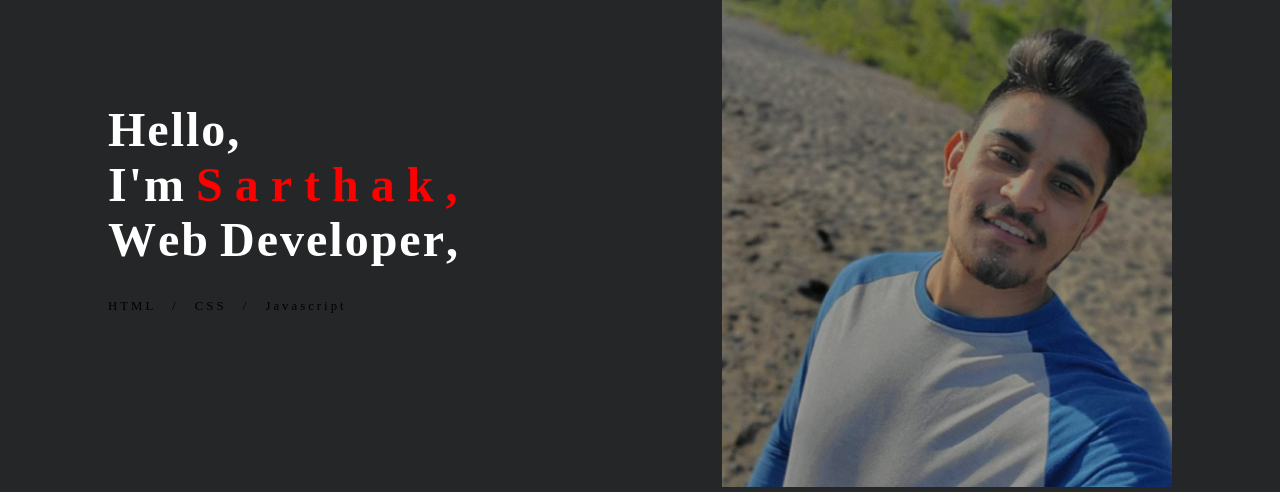
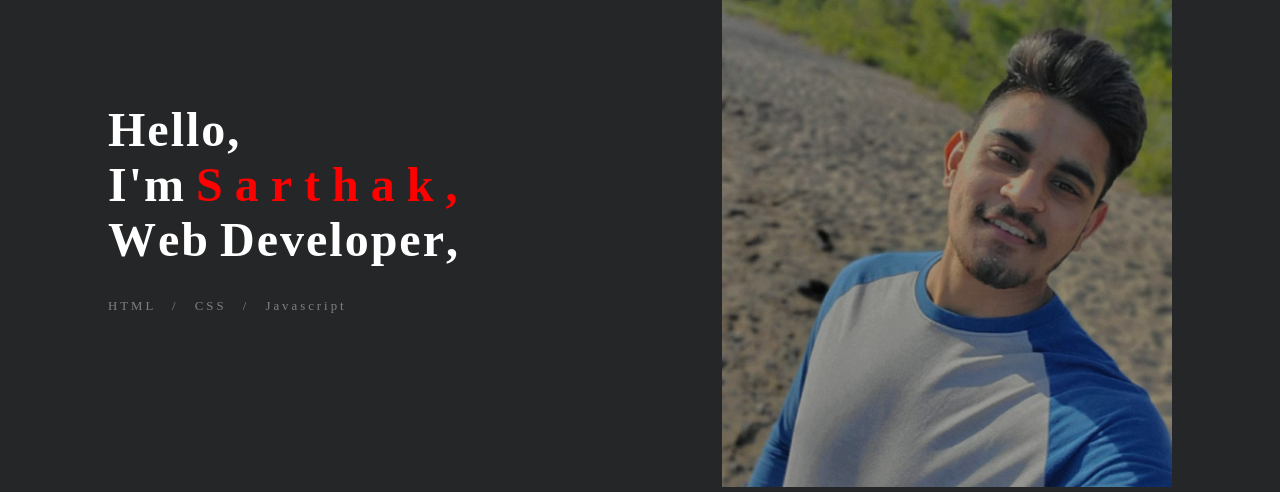
Before and after one commit to sarthakshah8117/shah_s_FIP3, a PHP site: page / in a window 1280 px wide. Shown: the part 160-652 px from the top of the page. Run offline with PHP 8.4, Linux system fonts and the light colour scheme.

Commit message:
added var.scss

```diff
--- a/css/master.css
+++ b/css/master.css
@@ -60,6 +60,7 @@ body {
   letter-spacing: 3px;
   word-spacing: 10px;
   font-size: 0.8rem;
+  color: grey;
 }
 .text span {
   display: inline-block;
@@ -101,6 +102,7 @@ body {
   text-align: justify;
   letter-spacing: 2;
   line-height: 2;
+  color: black;
 }
 
 .html {
--- a/sass/master.scss
+++ b/sass/master.scss
@@ -1,3 +1,4 @@
+@import 'modules/_var.scss';
 @import 'modules/_nav.scss';
 @import 'modules/_main.scss';
 @import 'modules/about.scss';
--- a/sass/modules/_about.scss
+++ b/sass/modules/_about.scss
@@ -16,7 +16,7 @@
 
     p {
         font-size: 28px;
-        color: black;
+        color: $black-color;
         position: relative;
 
     }
@@ -28,5 +28,6 @@
         text-align: justify;
         letter-spacing: 2;
         line-height: 2;
+        color: $black-color;
     }
 }
--- a/sass/modules/_main.scss
+++ b/sass/modules/_main.scss
@@ -3,7 +3,7 @@ html {
 }
 
 body {
-	background-color: #252627;
+	background-color: $body-bg-color;
 }
 
 .container {
@@ -18,7 +18,7 @@ body {
 	margin-top: 120px;
 
 	h1 {
-		color: #fff;
+		color: $white-color;
 		font-size: 3rem;
 		cursor: context-menu;
 	}
@@ -27,6 +27,7 @@ body {
 		letter-spacing: 3px;
 		word-spacing: 10px;
 		font-size: .8rem;
+		color: $grey-color;
 	}
 
 	span {
@@ -34,7 +35,7 @@ body {
 
 
 		&:hover {
-			color: #48CFAB;
+			color: $Home-hover-Color;
 			transition: all .5s;
 		}
 
--- a/sass/modules/_nav.scss
+++ b/sass/modules/_nav.scss
@@ -17,7 +17,7 @@ nav ul, .main-info-section{
 
 header  {
 		a{
-			color: grey;
+			color:$grey-color;
 		}
 
 		li {
--- a/sass/modules/_var.scss
+++ b/sass/modules/_var.scss
@@ -0,0 +1,5 @@
+$Home-hover-Color: #48CFAB;
+$body-bg-color: #252627;
+$white-color: #fff;
+$black-color: black;
+$grey-color: grey;
```
Also changed, not shown: 1 other file.
